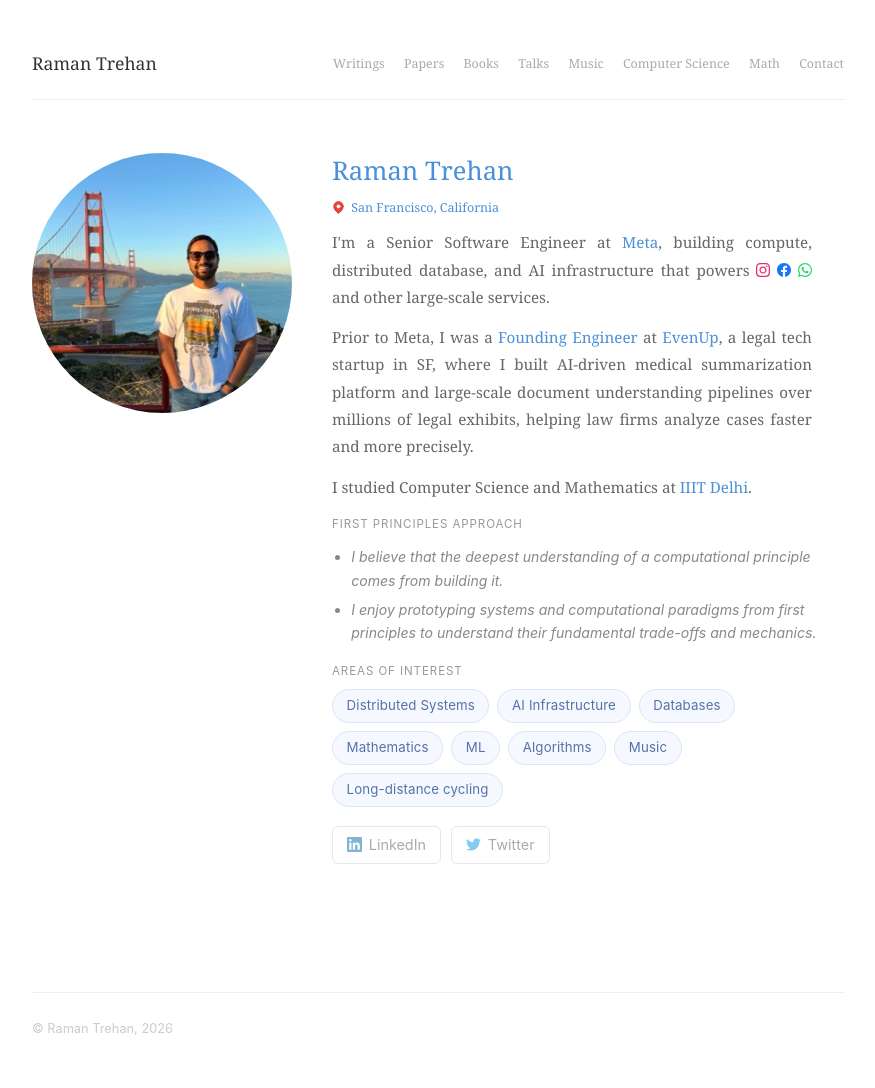
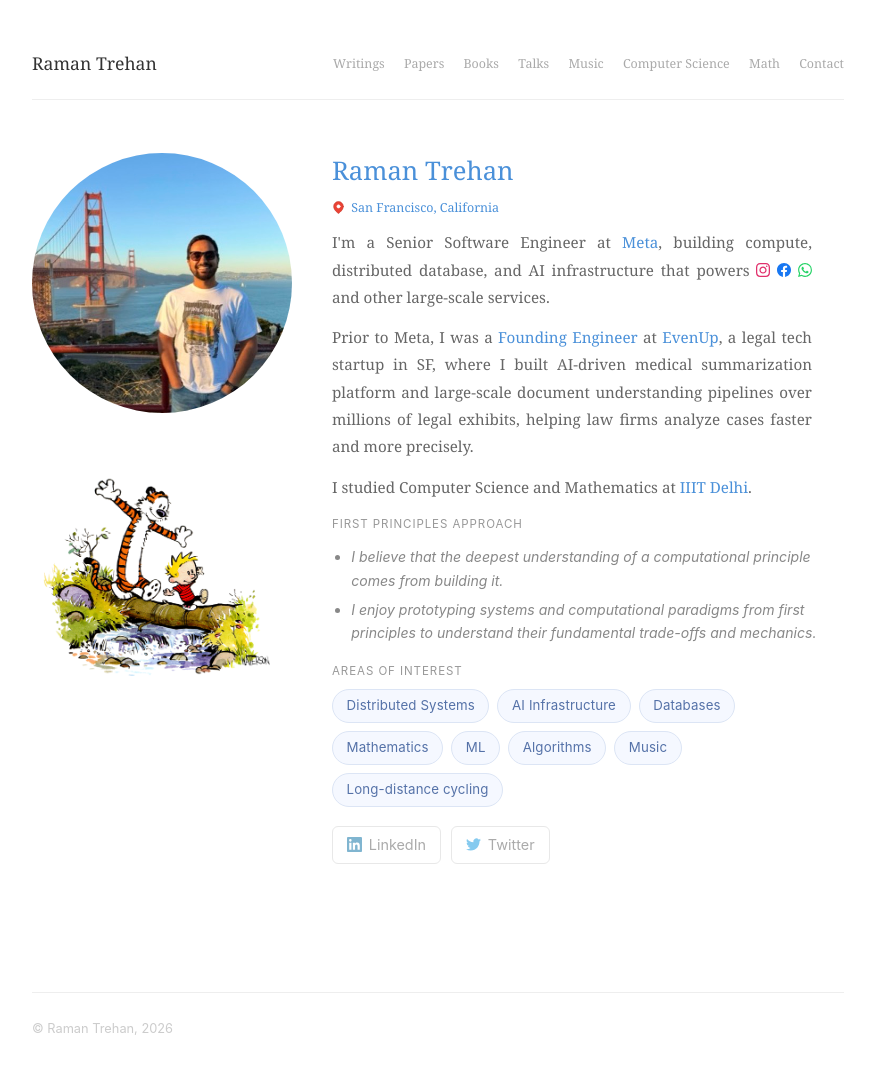
Before and after one commit to ramandeeptrehan/ramandeeptrehan.github.io, a Jekyll site: the page built from index.html, in a window 1280 px wide. Shown: the whole page, without its empty margins (202-1077 px from the left). Built offline with Jekyll 4.4.1, drawn with Linux system fonts in a browser that asks for light colours.

Commit message:
Add Calvin and Hobbes illustration under the home page photo
Also drop the duplicate caption baked into the Dobble Figure 1 SVG.

Co-Authored-By: Claude Opus 5.5 <noreply@anthropic.com>

```diff
--- a/assets/css/style.css
+++ b/assets/css/style.css
@@ -234,6 +234,12 @@ nav a.active {
   object-fit: cover;
   flex-shrink: 0;
   margin-top: 0.3rem;
+}
+
+.calvin {
+  width: 250px;
+  height: auto;
+  margin-top: 1.5rem;
 }
 
 .hero-text h2 {
@@ -888,6 +894,10 @@ footer a:hover {
     height: 140px;
   }
 
+  .calvin {
+    display: none;
+  }
+
   .hero-text h2 {
     font-size: 1.3rem;
   }
--- a/index.html
+++ b/index.html
@@ -3,7 +3,10 @@ layout: default
 ---
 
 <div class="hero">
-  <img src="/assets/avatar.jpg" alt="Raman Trehan" class="avatar">
+  <div class="avatar-col">
+    <img src="/assets/avatar.jpg" alt="Raman Trehan" class="avatar">
+    <img src="/assets/calvin-and-hobbes.png" alt="Calvin and Hobbes walking across a log over a stream" class="calvin">
+  </div>
   <div class="hero-text">
     <h2 class="highlight">Raman Trehan</h2>
     <p class="tagline">
```
Also changed, not shown: assets/calvin-and-hobbes.png (added), assets/posts/dobble/two-cards.svg.
